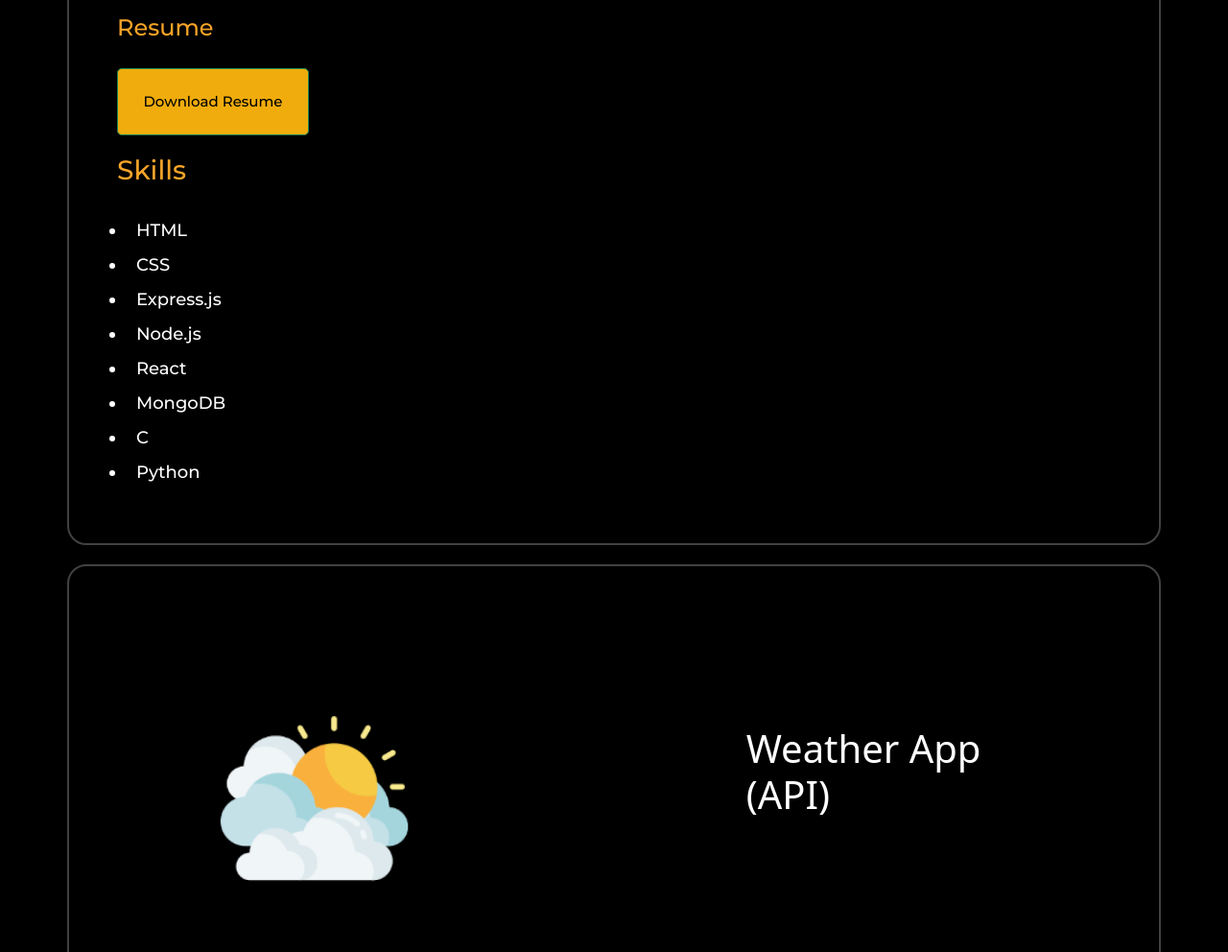
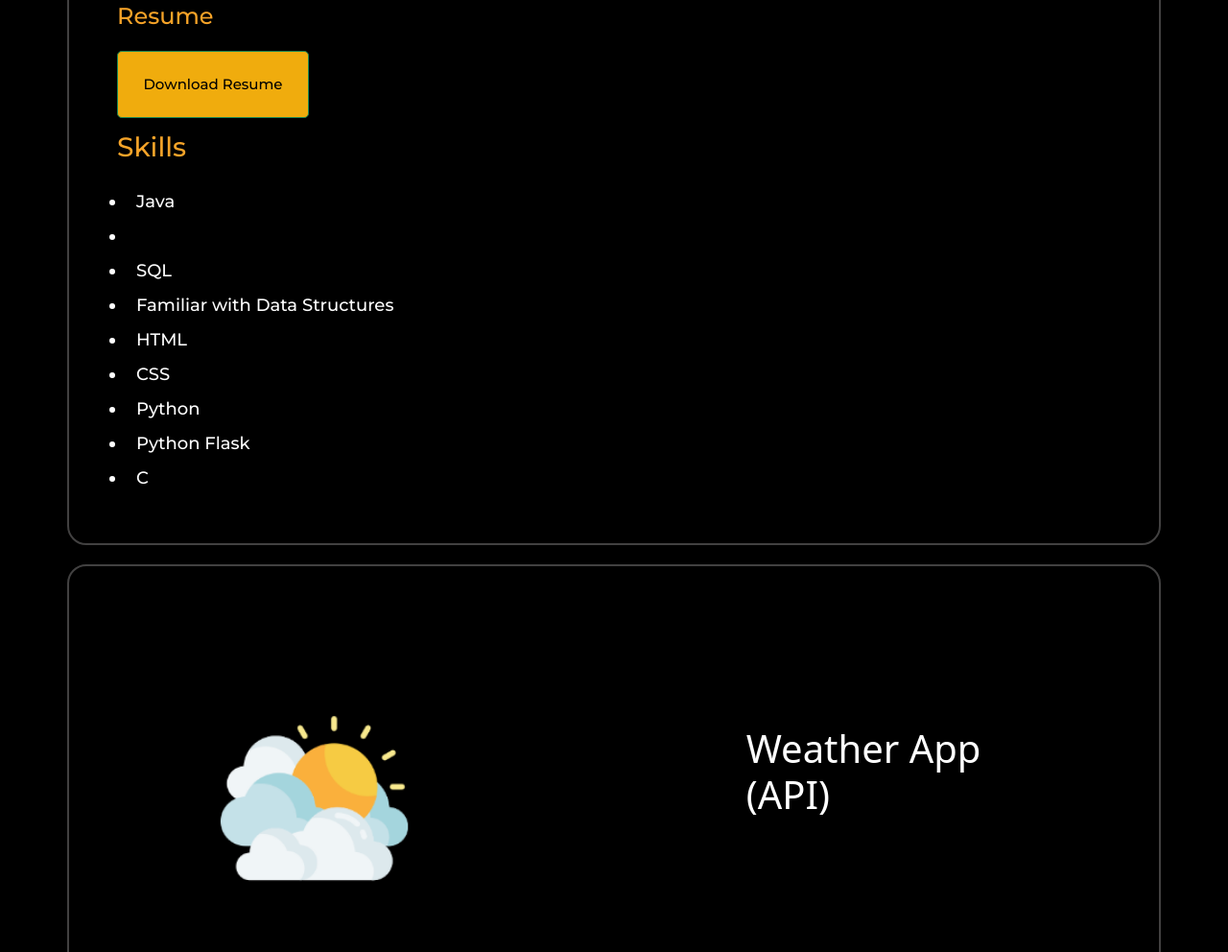
Before and after one commit to Nagendra142/Portifolio-Final, a plain HTML site: page index.html in a window 1280 px wide. Shown: the part 1506-2498 px from the top of the page at 96% size. Drawn offline with nearby package versions, Linux system fonts and the light colour scheme.

Commit message:
Update index.html

```diff
--- a/index.html
+++ b/index.html
@@ -57,14 +57,15 @@
                     <a href="NAGENDRABABU_KALLEM.pdf"><button class="btn btn-res btn-lg btn-success">Download Resume</button></a>
                     <h3 style="color:rgb(246, 164, 41)">Skills </h3>
                     <ul >
-                        <li>HTML </li>
-                        <li>CSS </li>
-                        <li>Express.js</li>
-                        <li>Node.js</li>
-                        <li>React</li>
-                        <li>MongoDB</li>
+                        <li>Java</li>
+                        <li></li>
+                        <li>SQL</li>
+                        <li>Familiar with Data Structures</li>
+                        <li>HTML</li>
+                        <li>CSS</li>
+                        <li>Python</li>
+                        <li>Python Flask</li>
                         <li>C</li>
-                        <li>Python</li>
                     </ul>
                 </div>
                 <div class="col-lg-6 img">
```
